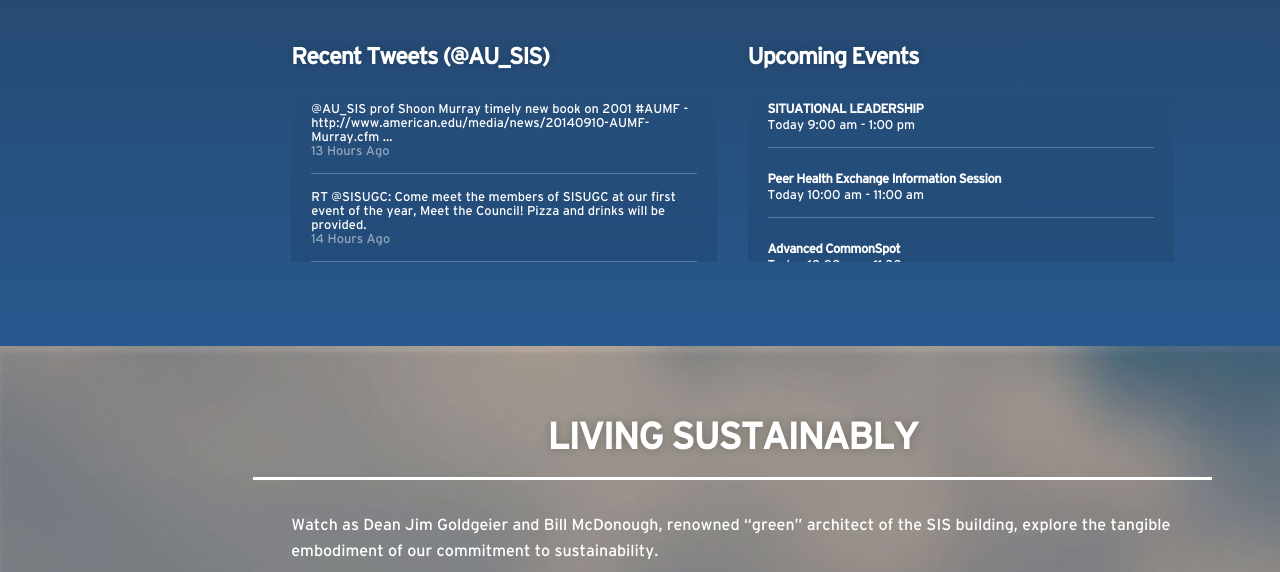
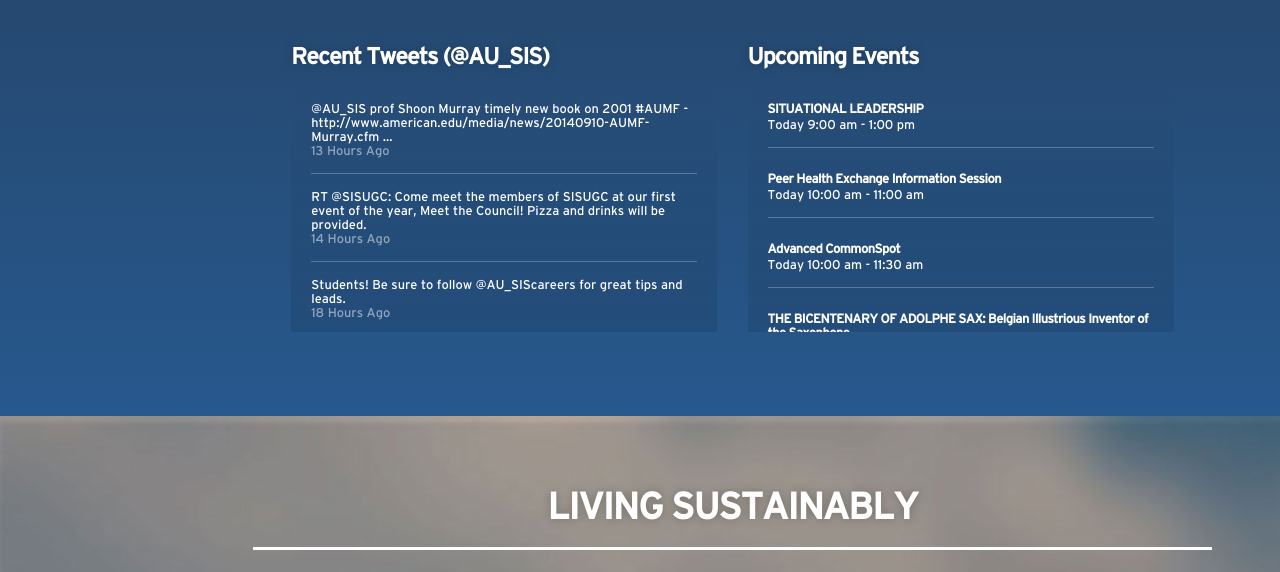
Before and after one commit to FriendlyDesignCo/au-sis-kiosk, a PHP site: page / in a window 1280 px wide. Shown: the part 1581-2153 px from the top of the page. Run offline with PHP 8.4, Linux system fonts and the light colour scheme; some libraries are stand-ins or nearby versions.

Commit message:
Hopefully fix overflow problem.

```diff
--- a/scss/app.scss
+++ b/scss/app.scss
@@ -266,8 +266,9 @@ section > .row{
 		color: rgba(255,255,255, 0.5);
 	}
 	.tweets, .events{
-		height: 180px;
-		overflow: scroll;
+		height: 250px;
+		overflow-x: scroll;
+		overflow-y: none;
 		background: linear-gradient(rgba(0,0,0,0), rgba(0,0,0,0.1));
 		padding: 20px;
 		margin-top: 10px;
```
Also changed, not shown: stylesheets/app.css.
